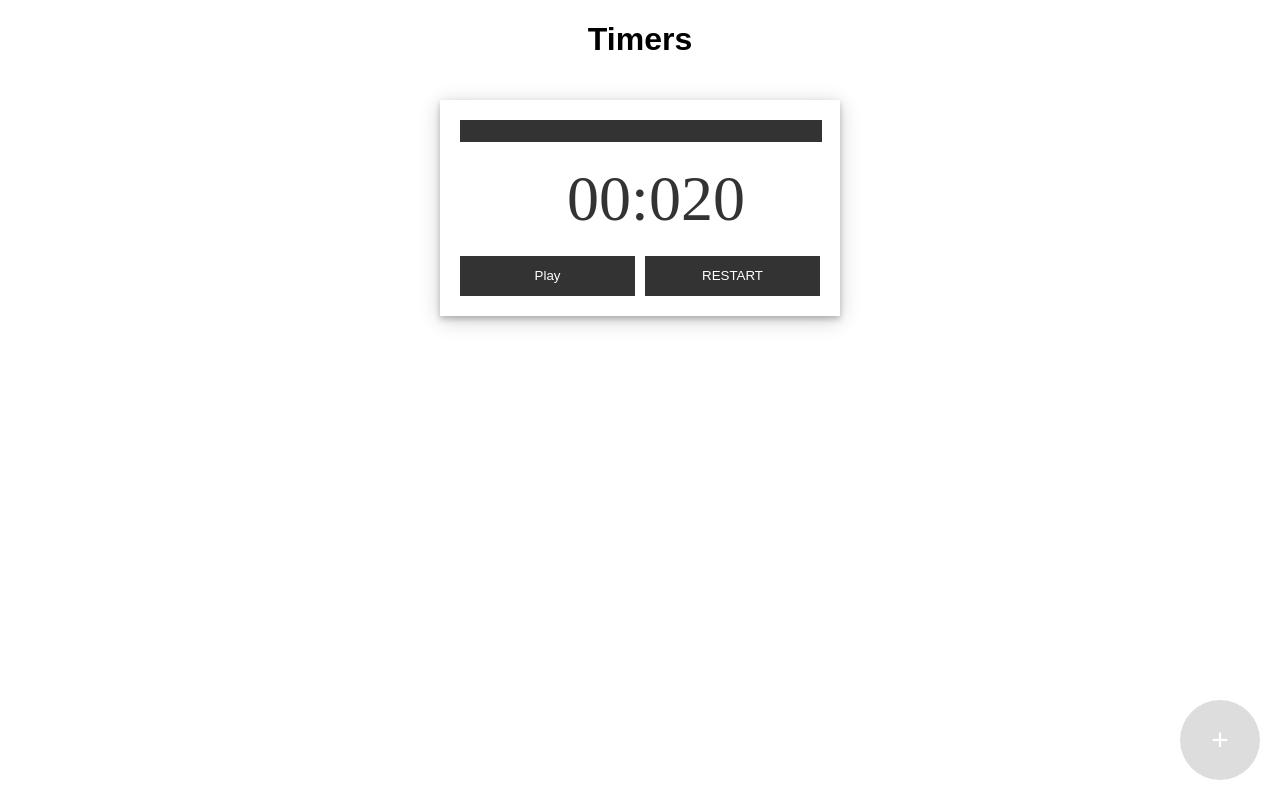
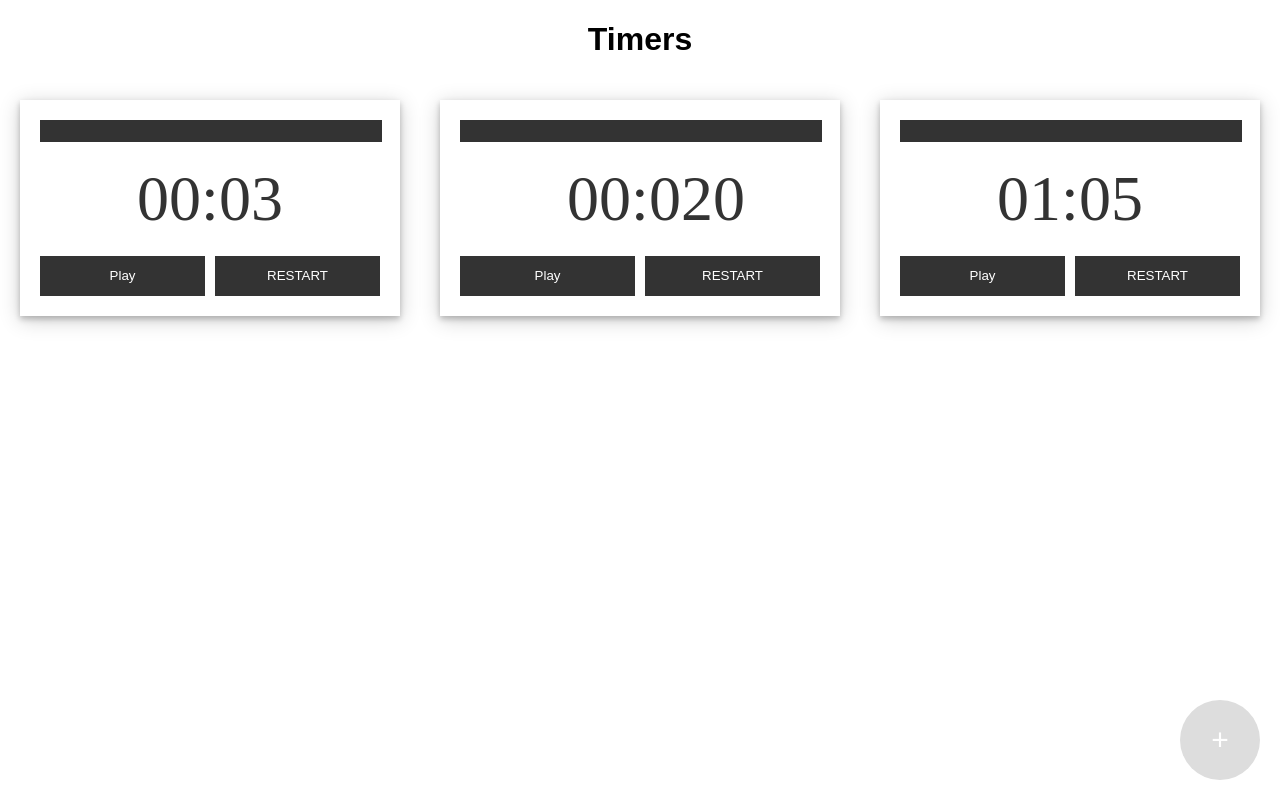
Before and after one commit to RogerCastillo877/advanced-components, an Angular app: page / in a window 1280 px wide. Built offline with nearby package versions, Linux system fonts and the light colour scheme.

Commit message:
feat: DRY strategy

```diff
--- a/src/app/app.component.html
+++ b/src/app/app.component.html
@@ -1,14 +1,20 @@
 <div>
   <h1>Timers</h1>
-  <app-timer [init]="20" (onComplete)="logCountdownEnd()"></app-timer>
+  <app-timer *ngFor="let timer of timers" init="{{ timer }}" (onComplete)="showEndTimerAlert()"></app-timer>
 
   <button class="add" (click)="showAddTimer()">+</button>
 
-  <app-alert-view [hidden]="!isAddTimerVisible" (onCancel)="hideAddTimer()" (onSubmit)="hideAddTimer()">
+  <app-alert-view [hidden]="!isAddTimerVisible">
     <div header>Add timer</div>
     <label>Set the nimber of seconds for your timer</label>
     <input [(ngModel)]="time" type="number">
     <button (click)="hideAddTimer()" class="cancel-button">Cancel</button>
-    <button>Ok</button>
+    <button (click)="submitAddTimer()">Ok</button>
+  </app-alert-view>
+
+  <app-alert-view [hidden]="!isEndTimerAlertVisible">
+    <div header>Timer ended</div>
+    <div>Your countdown has finished</div>
+    <button (click)="hideEndTimerAlert()">Ok</button>
   </app-alert-view>
 </div>
--- a/src/app/app.component.ts
+++ b/src/app/app.component.ts
@@ -8,9 +8,13 @@ import { Component } from '@angular/core';
 export class AppComponent {
 
   public isAddTimerVisible: boolean = false;
+  public isEndTimerAlertVisible: boolean = false;
   public time: number = 0;
+  public timers: Array<number> = [];
 
-  constructor() { }
+  constructor() {
+    this.timers = [3, 20, 65];
+  }
 
   logCountdownEnd() {
     console.log("the countdown has finish");
@@ -23,4 +27,17 @@ export class AppComponent {
   public hideAddTimer() {
     this.isAddTimerVisible = false;
   }
+
+  public showEndTimerAlert() {
+    this.isEndTimerAlertVisible = true;
+  }
+
+  public hideEndTimerAlert() {
+    this.isEndTimerAlertVisible = false;
+  }
+
+  public submitAddTimer() {
+    this.timers.push(this.time);
+    this.hideAddTimer();
+  }
 }
--- a/src/app/timer/timer.component.ts
+++ b/src/app/timer/timer.component.ts
@@ -12,19 +12,19 @@ import { Subscription } from 'rxjs';
 export class TimerComponent implements OnInit, OnDestroy {
 
   @Output() onComplete = new EventEmitter<void>();
-  @Input() init: number = 20;
+  @Input() init: number | string = 20;
   private countdownEndSubscription: Subscription | null = null;
   private countdownSubscription: Subscription | null = null;
   public countdown: number = 0;
 
   get progress() {
-    return this.init - this.countdown / this.init * 100;
+    return +this.init - this.countdown / +this.init * 100;
   }
 
   constructor(public timer: TimerService, private cdRef: ChangeDetectorRef) { }
 
   ngOnInit(): void {
-    this.timer.restarCountdown(this.init);
+    this.timer.restarCountdown(+this.init);
     this.countdownEndSubscription = this.timer.countdownEnd$.subscribe(() => {
       this.onComplete.emit();
     });
```
